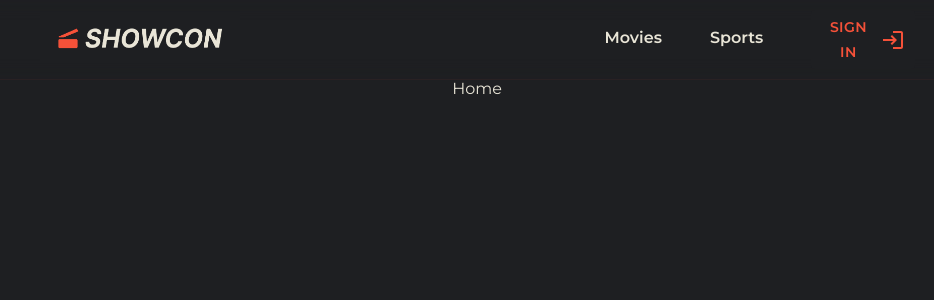
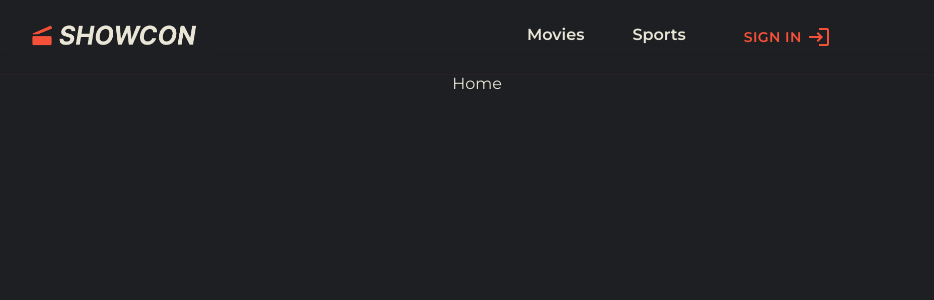
Before and after one commit to ratan2020cs131/showcon, a Next.js app in the folder frontend/: page / in a window 1280 px wide. Shown: the top 300 px of the page, without its empty margins (163-1097 px from the left). Built offline with nearby package versions, Linux system fonts and the light colour scheme.

Commit message:
navbar responsive update 1

```diff
--- a/frontend/src/components/navbar/Navbar.jsx
+++ b/frontend/src/components/navbar/Navbar.jsx
@@ -25,7 +25,7 @@
                     <input type="checkbox" onClick={()=>setOpen(!open)}></input>
                 </label>
             </Grid>
-            <Grid item xs={12} sm={3}>
+            <Grid item xs={12} sm={4}>
                 <Stack direction={{ xs: 'column', sm: 'row' }} spacing={{ xs: 1, sm: 6 }} sx={{ display: 'flex', alignItems: 'center' }} className={open?styles.menuOpen:styles.menuClose}>
                     <Link href="#" className={styles.navlink}>Movies</Link>
                     <Link href="#" className={styles.navlink}>Sports</Link>
```
